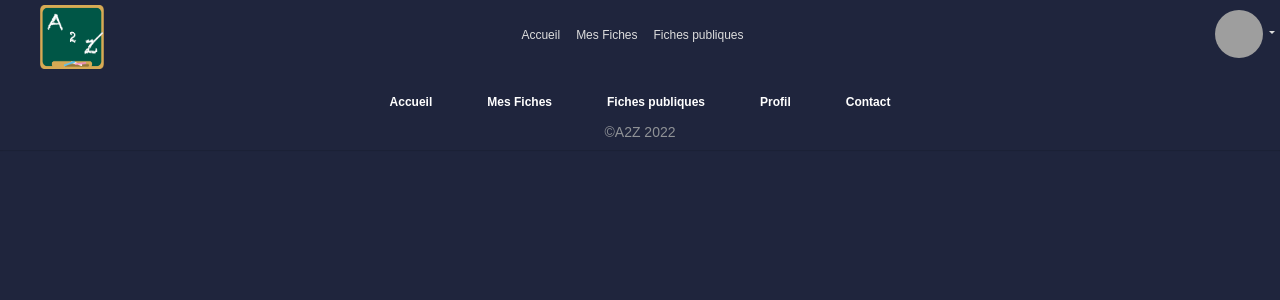
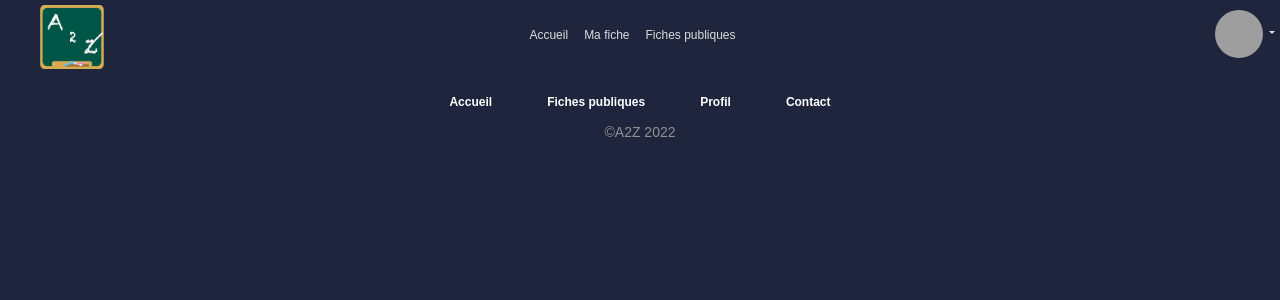
Before and after one commit to nayren23/A2Z, a PHP site: page / in a window 1280 px wide. Shown: the top 300 px of the page. Run offline with PHP 8.4, Linux system fonts and the light colour scheme; a user stored in the database is signed in; data comes from the database, SQL or seed files in the repository; some libraries are stand-ins or nearby versions; grey boxes are pictures that could not be loaded.

Commit message:
patch des url pour les fiches et dossiers

```diff
--- a/src/composants/comp_footer/vue_footer.php
+++ b/src/composants/comp_footer/vue_footer.php
@@ -21,9 +21,7 @@ class Vue_footer extends Vue_Generique
             <div class="conteneurFooter">
                 <div class="footer-left">
                     <p class="footer-links balise_p_generique">
-                        <a class="link-1" href="index.php?module=editionExo">Accueil</a> <!-- Changer ici l'action une fois page acceuil finie-->
-
-                        <a href="index.php?module=favoris&location=1">Mes Fiches</a>
+                        <a class="link-1" href="index.php?module=favoris&location=1">Accueil</a> <!-- Changer ici l'action une fois page acceuil finie-->
 
                         <a href="index.php?module=principale">Fiches publiques</a>
 
--- a/src/composants/comp_navbar/vue_navbar.php
+++ b/src/composants/comp_navbar/vue_navbar.php
@@ -21,11 +21,11 @@ class Vue_navbar extends Vue_Generique
             <div class="conteneur full-width full-height">
                 <div class="container full-height">
                     <div class="d-flex flex-wrap align-items-center justify-content-center justify-content-lg-start full-width full-height">
-                        <a href="index.php?module=editionExo&action=editionExo&idFiche=1"> <img class="logo" alt="logo Site" src="ressource/images/TabA2Z.png" width="64" height="64"></a>
+                        <a href="index.php?module=favoris&location=1"> <img class="logo" alt="logo Site" src="ressource/images/TabA2Z.png" width="64" height="64"></a>
                         <div class="navigation">
                             <ul class="nav col-12 col-lg-auto me-lg-auto mb-2 justify-content-center mb-md-0">
-                                <li><a href="index.php?module=editionExo" class="nav-link px-2 link-secondary">Accueil</a></li>
-                                <li><a href="index.php?module=favoris&location=1" class="nav-link px-2 link-dark">Mes Fiches</a></li>
+                                <li><a href="index.php?module=favoris&location=1" class="nav-link px-2 link-secondary">Accueil</a></li>
+                                <li><a href="index.php?module=editionExo&idFiche=1" class="nav-link px-2 link-secondary">Ma fiche</a></li>
                                 <li><a href="#" class="nav-link px-2 link-dark">Fiches publiques</a></li>
                             </ul>
                         </div>
--- a/src/connexion.php
+++ b/src/connexion.php
@@ -15,10 +15,10 @@ class Connexion{
         //pour rayan NE PAS SUPPRIMER ET UTILISER L AUTRE BDD
        // self :: $bdd = new PDO('mysql:host=localhost;dbname=dutinfopw201620', 'dutinfopw201620', 'dejyjamu');
         //self :: $bdd = new PDO('mysql:host=sunixes.com;dbname=A2Z', 'A2Z', '5Zapo5DMEW3m&UgZB%!qAhEr*^5Z7oF&^c4!5#BHUXU^Uy$i86sk38yp84zQ%#gE');
-          self::$bdd = new PDO('mysql:host=localhost;dbname=dutinfopw201620', 'Aldric', '13542');
+          //self::$bdd = new PDO('mysql:host=localhost;dbname=dutinfopw201620', 'Aldric', '13542');
 
         //pour yassine le BG NE PAS SUPPRIMER ET UTILISER L AUTRE BDD
-       // self::$bdd = new PDO('mysql:host=localhost;dbname=dutinfopw201620', 'yassine', 'yassine');
+       self::$bdd = new PDO('mysql:host=localhost;dbname=dutinfopw201620', 'yassine', 'yassine');
     }
 }
 
```
